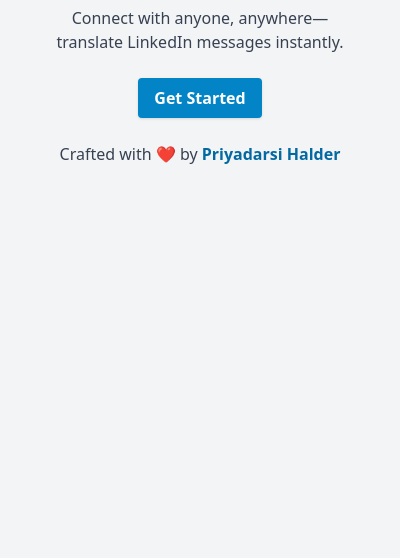
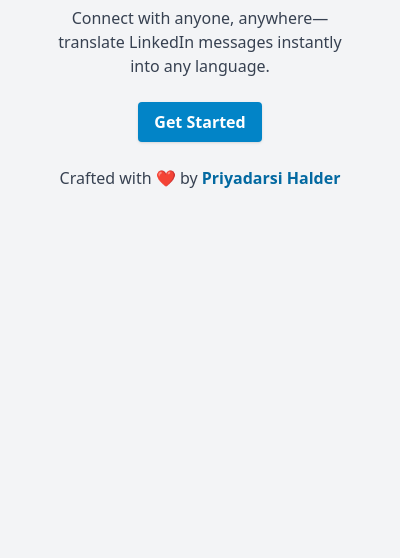
Before and after one commit to PriyoRaven/linkedin-lang, a browser extension: page popup/popup.html in a window 400 px wide. Shown: the part 286-844 px from the top of the page. Drawn offline with Linux system fonts and the light colour scheme.

Commit message:
[Minor change] Fixes the text on non linkedin page

```diff
--- a/content/content.css
+++ b/content/content.css
@@ -46,5 +46,5 @@
   border-radius: 8px;
   font-style: normal;
   color: #0a66c2;
-  box-shadow: 0 0 7px 0 rgba(0, 0, 0, 0.5);
+  box-shadow: 0 0 5px 0 rgba(0, 0, 0, 0.2);
 }
--- a/popup/popup.html
+++ b/popup/popup.html
@@ -19,7 +19,8 @@
         <h1 class="text-3xl font-bold text-gray-800">
             <span class="text-sky-600">LinkedTranslate -</span> A LinkedIn chat translator
         </h1>
-        <p class="text-gray-700 text-base mt-3">Connect with anyone, anywhere—translate LinkedIn messages instantly.</p>
+        <p class="text-gray-700 text-base mt-3">Connect with anyone, anywhere—translate LinkedIn messages instantly into
+            any language.</p>
         <a class="bg-sky-600 text-white font-semibold py-2 px-4 rounded shadow hover:bg-sky-500 transition duration-300"
             href="https://www.linkedin.com/feed/" target="_blank">Get Started</a>
         <p class="text-gray-700">Crafted with ❤️ by <a class="text-sky-700 font-semibold"
```
Also changed, not shown: manifest.json.
